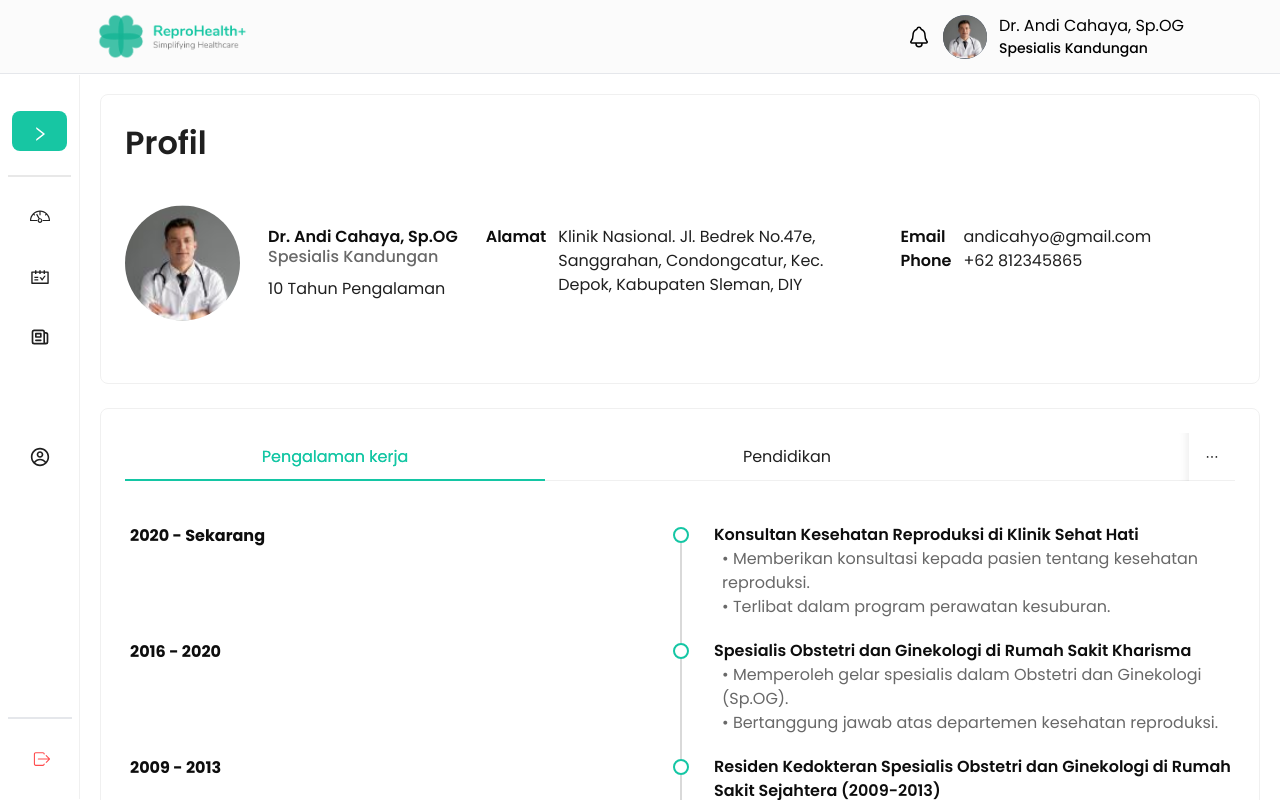
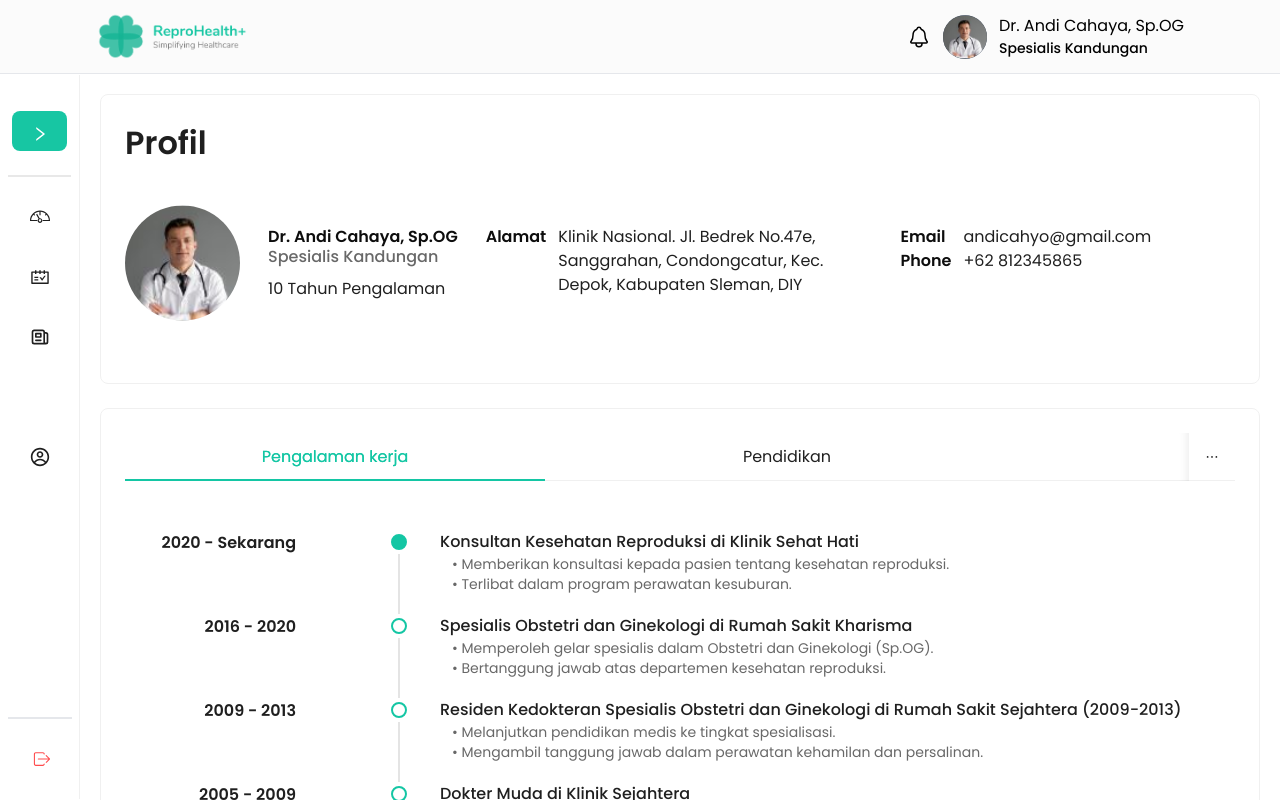
Before and after one commit to team-capstone-1/fe-repro-health, a React (Vite) app: page /dashboard/profil in a window 1280 px wide. Shown: the top 800 px of the page. Built offline with nearby package versions, Linux system fonts and the light colour scheme; some icons are missing.

Commit message:
refactor: (ProfileDoctor) fixing some style, add constant data

```diff
--- a/src/index.css
+++ b/src/index.css
@@ -19,26 +19,6 @@
 .icon-footer {
   @apply flex h-8 w-8 cursor-pointer place-content-center items-center rounded-full border-2 border-white hover:border-green-100 hover:text-green-100 hover:duration-300;
 }
-
-.ant-timeline-item-head-custom {
-  padding-block: 0 !important;
-}
-
-.ant-tabs-content-holder{
-  margin: 2px;
-  padding: 3px;
-
-}
-
-.ant-timeline-item-label{
-  /* text-align: left !important;
-  justify-content: flex-end !important;
-  width: 10rem !important; */
-}
-
-/* .ant-timeline-item-left {
-  left: -2rem;
-} */
 
 h1,
 h2,
--- a/src/views/app-views/profile/components/Education.jsx
+++ b/src/views/app-views/profile/components/Education.jsx
@@ -1,15 +1,66 @@
 import { ConfigProvider, Timeline } from "antd";
-import { DataEducation as education } from "../constant/data-education";
+import { DataEducations as educations } from "../constant/data-education";
+import { useState } from "react";
 
 export default function Education() {
+  const CustomDot = ({ onClick, selected }) => (
+    <button
+      onClick={onClick}
+      style={{
+        width: 16,
+        height: 16,
+        border: "2px solid #14C6A4",
+        borderRadius: "100%",
+        backgroundColor: selected ? "#14C6A4" : "transparent",
+      }}
+    />
+  );
+
+  const [selectedDot, setSelectedDot] = useState(0);
+
+  const handleDotClick = (index) => {
+    setSelectedDot(index);
+  };
+
+  const educationItems = educations.map((education, index) => ({
+    label: (
+      <p className="me-[90px] font-semibold ">
+        {education.starting_date} - {education.end_date}
+      </p>
+    ),
+
+    children: (
+      <div className="ms-[20px]">
+        <ul key={education.id} className="w-[500px]">
+          <li>
+            <p className="text-base font-medium">
+              {education.title_program}, {education.university}
+            </p>
+          </li>
+          <li>
+            <p className="text-sm font-light text-[#686868]">
+              {education.education_program}
+            </p>
+          </li>
+        </ul>
+      </div>
+    ),
+
+    dot: (
+      <CustomDot
+        onClick={() => handleDotClick(index)}
+        selected={selectedDot === index}
+      />
+    ),
+  }));
+
   return (
     <section id="profile-education-section" className="mt-10">
       <ConfigProvider
         theme={{
           components: {
             Timeline: {
-              dotBorderWidth: 6,
-              itemPaddingBottom: "50px",
+              itemPaddingBottom: "20px",
               tailColor: "rgba(217, 217, 217, 0.7)",
             },
           },
@@ -20,9 +71,8 @@ export default function Education() {
         }}
       >
         <Timeline
-          items={education}
+          items={educationItems}
           mode="left"
-          className=""
           style={{ display: "inline-block" }}
         />
       </ConfigProvider>
--- a/src/views/app-views/profile/components/WorkExperience.jsx
+++ b/src/views/app-views/profile/components/WorkExperience.jsx
@@ -1,43 +1,8 @@
-import React, { useState } from "react";
+import { useState } from "react";
 import { Timeline, ConfigProvider } from "antd";
+import { DataExperience as data } from "../constant/data-experience";
 
 export default function WorkExperience() {
-
-  const data = [
-    {
-      year: "2020 - Sekarang",
-      job: "Konsultan Kesehatan Reproduksi di Klinik Sehat Hati",
-      description: [
-        "Memberikan konsultasi kepada pasien tentang kesehatan reproduksi.",
-        "Terlibat dalam program perawatan kesuburan.",
-      ],
-    },
-    {
-      year: "2016 - 2020",
-      job: "Spesialis Obstetri dan Ginekologi di Rumah Sakit Kharisma",
-      description: [
-        "Memperoleh gelar spesialis dalam Obstetri dan Ginekologi (Sp.OG).",
-        "Bertanggung jawab atas departemen kesehatan reproduksi.",
-      ],
-    },
-    {
-      year: "2009 - 2013",
-      job: "Residen Kedokteran Spesialis Obstetri dan Ginekologi di Rumah Sakit Sejahtera (2009-2013)",
-      description: [
-        "Melanjutkan pendidikan medis ke tingkat spesialisasi.",
-        "Mengambil tanggung jawab dalam perawatan kehamilan dan persalinan.",
-      ],
-    },
-    {
-      year: "2005 - 2009",
-      job: "Dokter Muda di Klinik Sejahtera",
-      description: [
-        "Bertanggung jawab atas perawatan prenatal, persalinan, dan perawatan pasien ginekologi.",
-        "Menjalani praktik bedah obstetri dan ginekologi.",
-      ],
-    },
-  ];
-
   const CustomDot = ({ onClick, selected }) => (
     <button
       onClick={onClick}
@@ -47,31 +12,46 @@ export default function WorkExperience() {
         border: "2px solid #14C6A4",
         borderRadius: "50%",
         backgroundColor: selected ? "#14C6A4" : "#FFFFFF",
-        marginBlock: 0,
-        margin: 0,
-        padding: 0,
+        // marginBlock: 0,
+        // margin: 0,
+        // padding: 0,
       }}
     />
   );
 
-  const [selectedDot, setSelectedDot] = useState(null);
+  // const [selectedDot, setSelectedDot] = useState(null);
+  const [selectedDot, setSelectedDot] = useState(0);
 
   const handleDotClick = (index) => {
     setSelectedDot(index);
   };
 
   const timelineItems = data.map((items, index) => ({
-    label: <p className="text-base font-bold text-grey-900 mr-3 text-left">{items.year}</p>,
+    // label: (
+    //   <p className="mr-3 text-left text-base font-bold text-grey-900">
+    //     {items.year}
+    //   </p>
+    // ),
+    label: <p className="me-[90px] font-semibold">{items.year}</p>,
     dot: (
       <CustomDot
         onClick={() => handleDotClick(index)}
         selected={selectedDot === index}
-
       />
     ),
     children: (
-      <div className="">
-        <p className="font-semibold text-grey-900 ml-3">{items.job}</p>
+      <div className="ms-[20px]">
+        <div className="w-[500px]">
+          <p className="w-[50rem] font-medium">{items.job}</p>
+        </div>
+        {items.description.map((desc, descIndex) => (
+          <ul key={descIndex} className="w-[500px] ">
+            <li className="ml-3 w-[50rem] text-sm font-light text-[#686868]">
+              &bull; {desc}
+            </li>
+          </ul>
+        ))}
+        {/* <p className="ml-3 font-semibold text-grey-900">{items.job}</p>
         {items.description.map((desc, descIndex) => (
           <p
             key={descIndex}
@@ -79,17 +59,19 @@ export default function WorkExperience() {
           >
             &bull; {desc}
           </p>
-        ))}
+        ))} */}
       </div>
     ),
   }));
 
   return (
+    <section id="profile-experience-section" className="mt-10">
       <ConfigProvider
         theme={{
           components: {
             Timeline: {
-            tailColor: "#D9D9D9",
+              itemPaddingBottom: "20px",
+              tailColor: "rgba(217, 217, 217, 0.7)",
             },
           },
           token: {
@@ -98,7 +80,12 @@ export default function WorkExperience() {
           },
         }}
       >
-      <Timeline mode="left" items={timelineItems} className="my-7"/>
+        <Timeline
+          mode="left"
+          items={timelineItems}
+          style={{ display: "inline-block" }}
+        />
       </ConfigProvider>
+    </section>
   );
 }
--- /dev/null
+++ b/src/views/app-views/profile/constant/data-education/index.js
@@ -0,0 +1,34 @@
+export const DataEducations = [
+  {
+    id: 1,
+    starting_date: "2013",
+    end_date: "2015",
+    title_program: "Program Magister Kedokteran",
+    education_program: "Program Kedokteran",
+    university: "Universitas Gadjah Mada",
+  },
+  {
+    id: 2,
+    starting_date: "2009",
+    end_date: "2013",
+    title_program: "Program Residen Dokter Spesialis",
+    education_program: "Residency Program Kedokteran Internal",
+    university: "Rumah Sakit Sejahtera",
+  },
+  {
+    id: 3,
+    starting_date: "2006",
+    end_date: "2007",
+    title_program: "Program Internship Dokter Umum",
+    education_program: "",
+    university: "RSUP Klaten",
+  },
+  {
+    id: 4,
+    starting_date: "2000",
+    end_date: "2006",
+    title_program: "Sarjana Kedokteran",
+    education_program: "",
+    university: "Universitas Gadjah Mada, Fakultas Kedokteran",
+  },
+];
--- a/src/views/app-views/profile/constant/data-education/index.jsx
+++ /dev/null
@@ -1,49 +0,0 @@
-export const DataEducation = [
-  {
-    label: <p className="me-[90px] font-medium">2013 - 2015</p>,
-    children: (
-      <div className="ms-[20px]">
-        <li className="w-[500px] font-medium">
-          Program Magister Kedokteran, Universitas Gadjah Mada
-        </li>
-        <li className="w-[500px] text-sm font-light text-[#686868]">
-          Program Kedokteran
-        </li>
-      </div>
-    ),
-    color: "#14c6a4",
-  },
-  {
-    label: <p className="me-[90px] font-medium">2009 - 2013</p>,
-    children: (
-      <div className="ms-[20px]">
-        <li className="w-[500px] font-medium">
-          Program Residen Dokter Spesialis, Rumah Sakit Sejahtera
-        </li>
-        <li className="w-[500px] text-sm font-light text-[#686868]">
-          Residency Program Kedokteran Internal
-        </li>
-      </div>
-    ),
-  },
-  {
-    label: <p className="me-[90px] font-medium">2006 - 2007</p>,
-    children: (
-      <div className="ms-[20px]">
-        <li className="w-[500px] font-medium">
-          Program Internship Dokter Umum, RSUP Klaten
-        </li>
-      </div>
-    ),
-  },
-  {
-    label: <p className="me-[90px] font-medium">2000 - 2006</p>,
-    children: (
-      <div className="ms-[20px]">
-        <li className="w-[500px] font-medium">
-          Sarjana Kedokteran, Universitas Gadjah Mada, Fakultas Kedokteran
-        </li>
-      </div>
-    ),
-  },
-];
--- /dev/null
+++ b/src/views/app-views/profile/constant/data-experience/index.js
@@ -0,0 +1,34 @@
+export const DataExperience = [
+  {
+    year: "2020 - Sekarang",
+    job: "Konsultan Kesehatan Reproduksi di Klinik Sehat Hati",
+    description: [
+      "Memberikan konsultasi kepada pasien tentang kesehatan reproduksi.",
+      "Terlibat dalam program perawatan kesuburan.",
+    ],
+  },
+  {
+    year: "2016 - 2020",
+    job: "Spesialis Obstetri dan Ginekologi di Rumah Sakit Kharisma",
+    description: [
+      "Memperoleh gelar spesialis dalam Obstetri dan Ginekologi (Sp.OG).",
+      "Bertanggung jawab atas departemen kesehatan reproduksi.",
+    ],
+  },
+  {
+    year: "2009 - 2013",
+    job: "Residen Kedokteran Spesialis Obstetri dan Ginekologi di Rumah Sakit Sejahtera (2009-2013)",
+    description: [
+      "Melanjutkan pendidikan medis ke tingkat spesialisasi.",
+      "Mengambil tanggung jawab dalam perawatan kehamilan dan persalinan.",
+    ],
+  },
+  {
+    year: "2005 - 2009",
+    job: "Dokter Muda di Klinik Sejahtera",
+    description: [
+      "Bertanggung jawab atas perawatan prenatal, persalinan, dan perawatan pasien ginekologi.",
+      "Menjalani praktik bedah obstetri dan ginekologi.",
+    ],
+  },
+];
```
Lines whose indentation alone changed are shown as unchanged.
